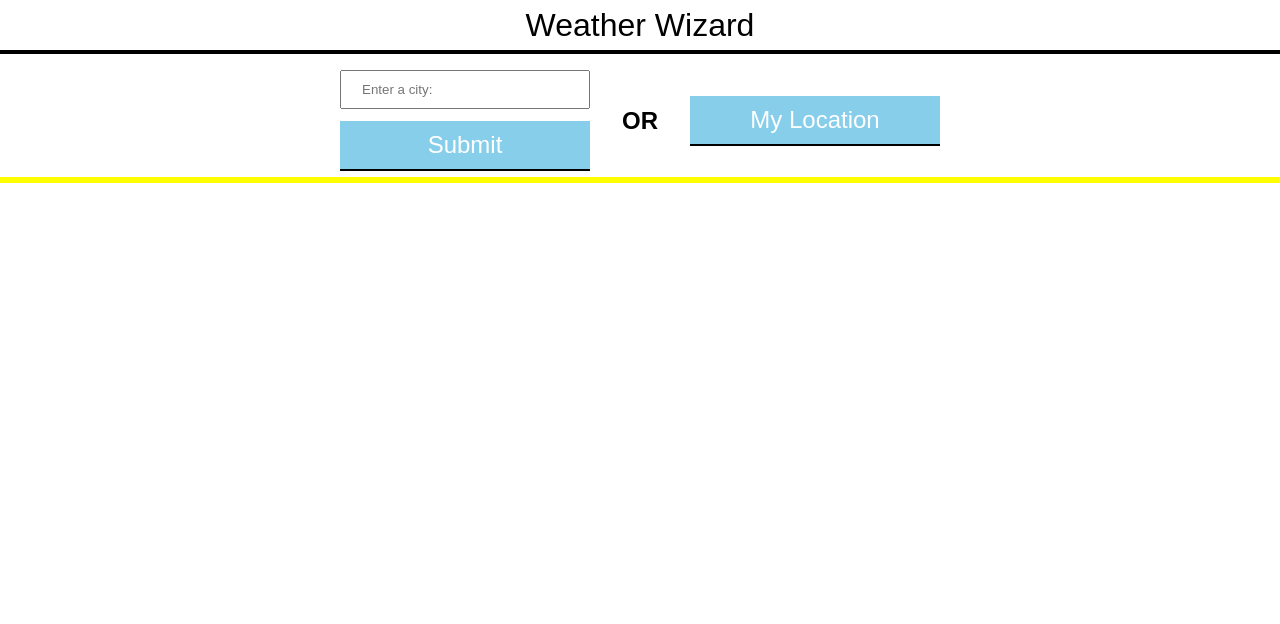
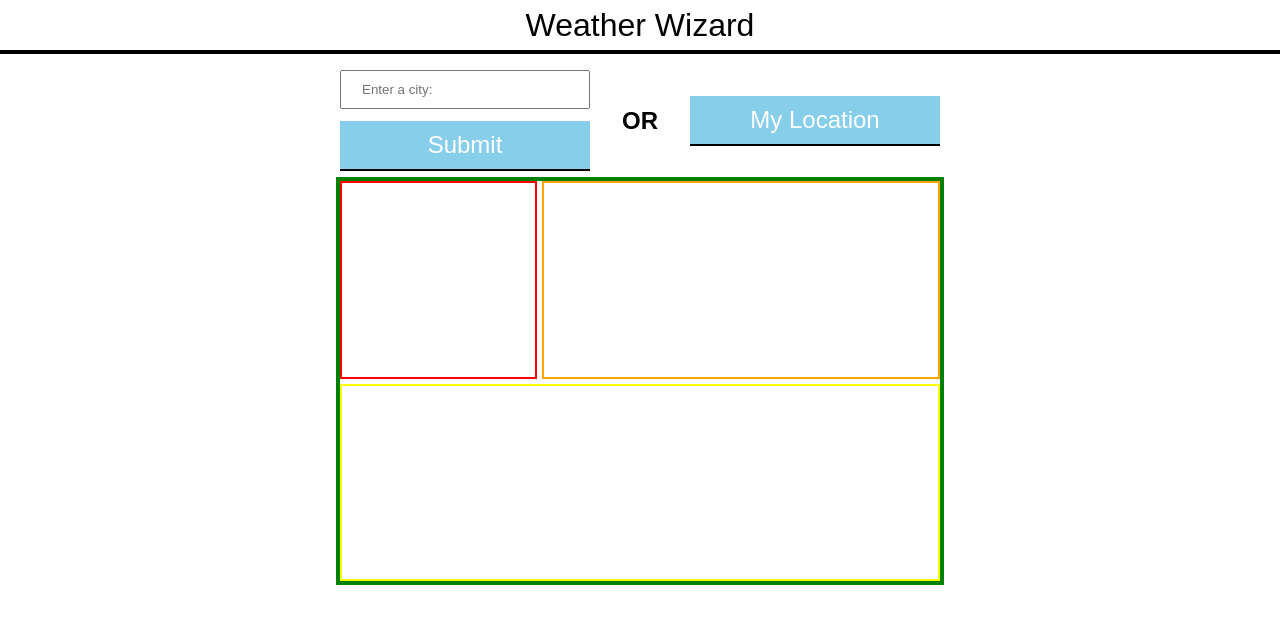
Before and after one commit to alexnakov/weather-wizard, a React (Create React App) app: page / in a window 1280 px wide. Shown: the top 624 px of the page. Built offline with nearby package versions, Linux system fonts and the light colour scheme.

Commit message:
splitting weather container into grid

```diff
--- a/src/App.css
+++ b/src/App.css
@@ -53,11 +53,37 @@ form.flex-form {
   width: 600px
 }
 
+.weather-container-grid {
+  width: 600px;
+  height: 400px;
+  margin: auto;
+  border: 4px solid green;
+
+  display: grid;
+  grid-template-columns: repeat(3, 1fr);
+  grid-template-rows: repeat(2, 1fr);
+  grid-column-gap: 5px;
+  grid-row-gap: 5px;
+}
+
+.div1 { grid-area: 1 / 1 / 2 / 2; border: 2px solid red; }
+.div2 { grid-area: 1 / 2 / 2 / 4; border: 2px solid orange;}
+.div3 { grid-area: 2 / 1 / 3 / 4; border: 2px solid yellow;}
+
 .weather-top {
   border: 3px solid yellow;
+
   display: flex;
+  align-items: center;
+}
 
+.weather-top > * {
+  width: 40px;
+  height: 40px;
+  border: 1px solid red;
 }
+
+.temp-untis
 
 .sunrise-set-container {
   display: flex;
--- a/src/components/Weather.js
+++ b/src/components/Weather.js
@@ -4,8 +4,10 @@ import { allKeysAreNull } from '../utils/utils'
 export default function Weather(props) {
 
   const viewTemplate = (
-    <div className='weather-top'>
-
+    <div className='weather-container-grid'>
+      <div className='div1'></div>
+      <div className='div2'></div>
+      <div className='div3'></div>
     </div>
   )
 
```
